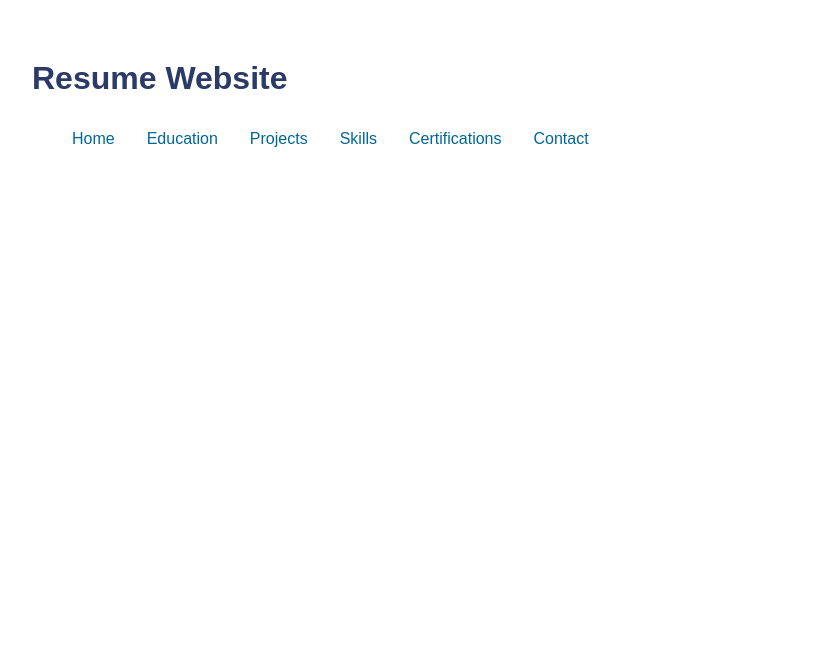
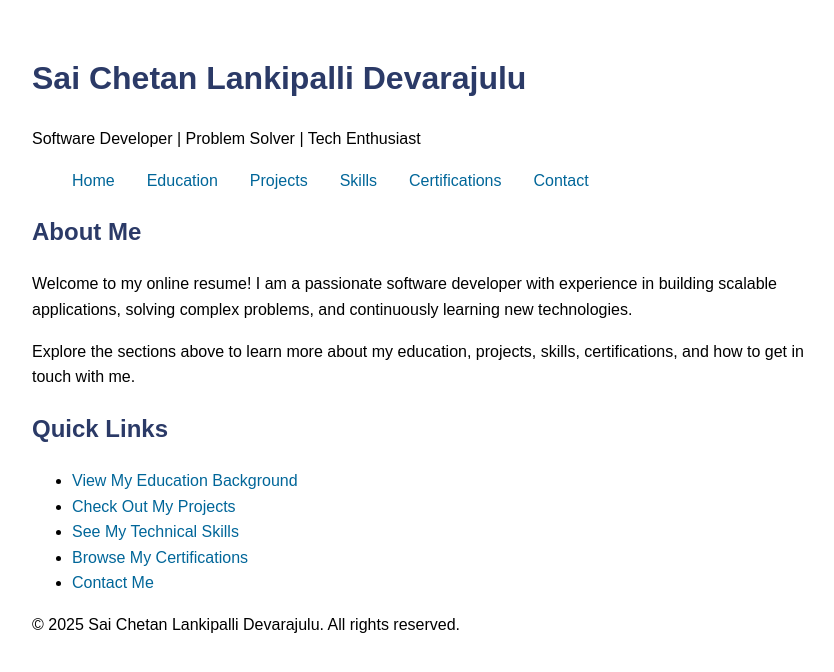
Before and after one commit to SChetanL/resume-website-new, a plain HTML site: page index.html in a window 1280 px wide. Shown: the whole page, without its empty margins (208-1042 px from the left). Drawn offline with Linux system fonts and the light colour scheme.

Commit message:
Update index.html

```diff
--- a/index.html
+++ b/index.html
@@ -1,12 +1,17 @@
 <!DOCTYPE html>
 <html lang="en">
 <head>
-  <title>Resume Website</title>
+  <title>Sai Chetan Lankipalli Devarajulu | Profile</title>
   <meta charset="UTF-8">
+  <meta name="viewport" content="width=device-width, initial-scale=1.0">
   <link rel="stylesheet" href="/assets/style.css">
 </head>
 <body>
-  <h1>Resume Website</h1>
+  <header>
+    <h1>Sai Chetan Lankipalli Devarajulu</h1>
+    <p>Software Developer | Problem Solver | Tech Enthusiast</p>
+  </header>
+
   <nav>
     <ul>
       <li><a href="/">Home</a></li>
@@ -17,5 +22,28 @@
       <li><a href="/contact/">Contact</a></li>
     </ul>
   </nav>
+
+  <main>
+    <section>
+      <h2>About Me</h2>
+      <p>Welcome to my online resume! I am a passionate software developer with experience in building scalable applications, solving complex problems, and continuously learning new technologies.</p>
+      <p>Explore the sections above to learn more about my education, projects, skills, certifications, and how to get in touch with me.</p>
+    </section>
+
+    <section>
+      <h2>Quick Links</h2>
+      <ul>
+        <li><a href="/education/">View My Education Background</a></li>
+        <li><a href="/projects/">Check Out My Projects</a></li>
+        <li><a href="/skills/">See My Technical Skills</a></li>
+        <li><a href="/certifications/">Browse My Certifications</a></li>
+        <li><a href="/contact/">Contact Me</a></li>
+      </ul>
+    </section>
+  </main>
+
+  <footer>
+    <p>&copy; 2025 Sai Chetan Lankipalli Devarajulu. All rights reserved.</p>
+  </footer>
 </body>
 </html>
```
